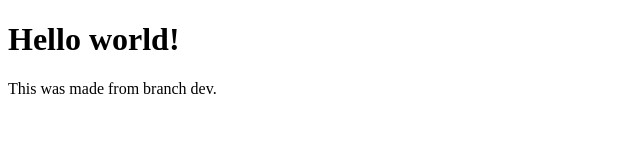
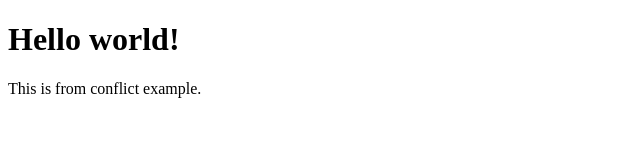
Before and after one commit to JonnySaito/gitTutorial2, a plain HTML site: page index.html in a window 1280 px wide. Shown: the full height of the page, 0-640 px from the left. Drawn offline with Linux system fonts and the light colour scheme.

Commit message:
Added conflict example

```diff
--- a/index.html
+++ b/index.html
@@ -6,6 +6,6 @@
   </head>
   <body>
     <h1>Hello world!</h1>
-    <p>This was made from branch dev.</p>
+    <p>This is from conflict example.</p>
   </body>
 </html>
```
